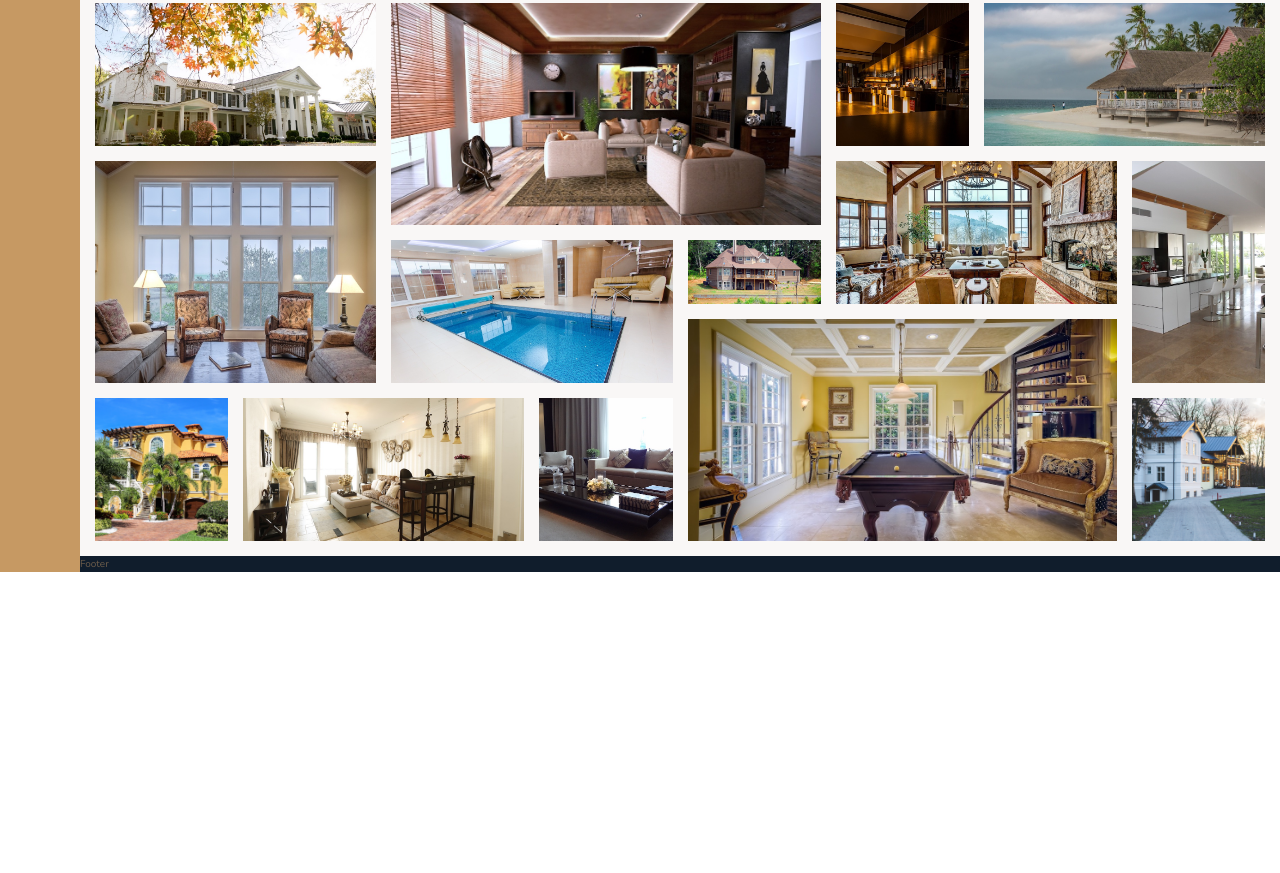
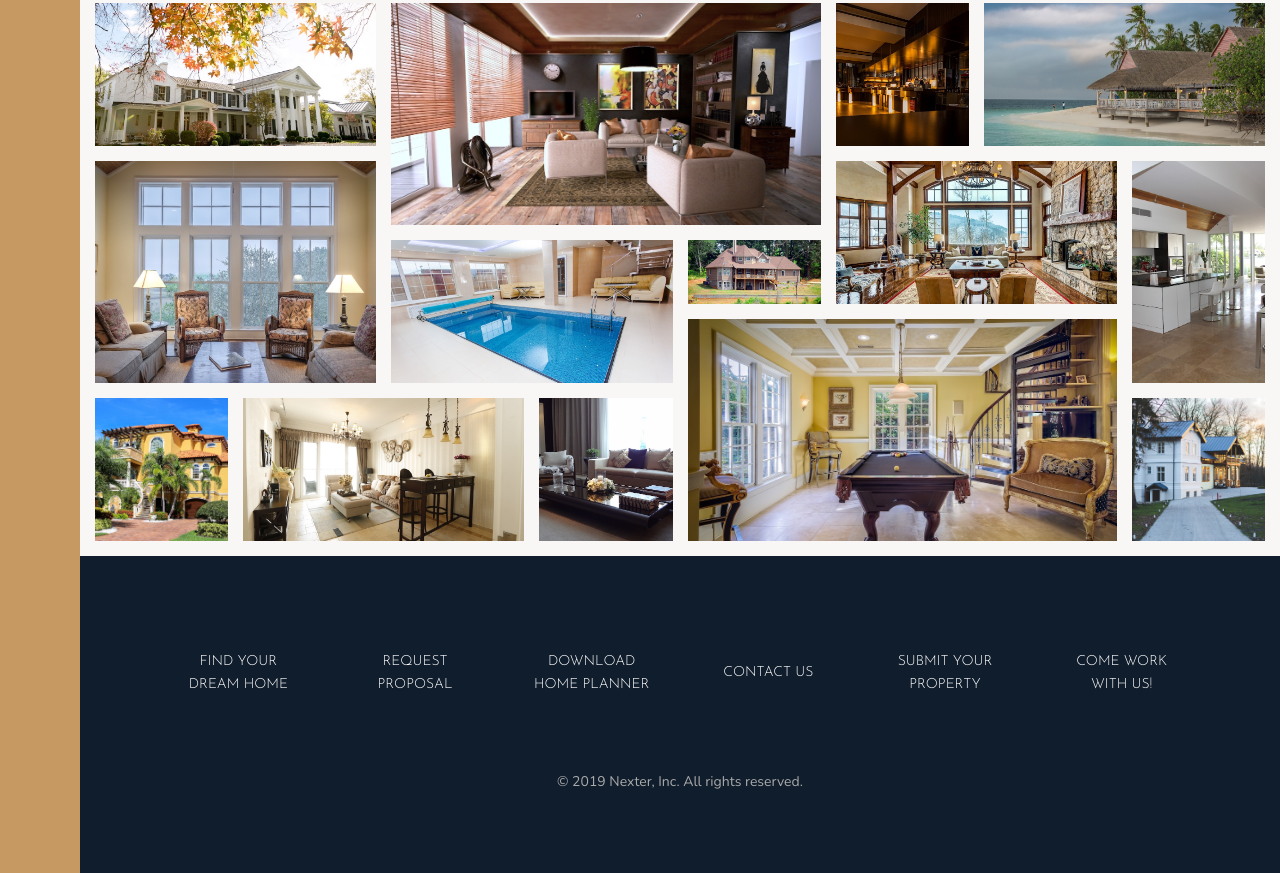
Before and after one commit to 5A58/Nexter, a website: page index.html in a window 1280 px wide. Shown: the part 3084-3957 px from the top of the page. Before the commit the page ends 3656 px from the top, so only its background shows below. Drawn offline with nearby package versions, Linux system fonts and the light colour scheme.

Commit message:
Add footer

```diff
--- a/index.html
+++ b/index.html
@@ -381,7 +381,17 @@
     </section>
 
     <footer class="footer">
-        Footer
+        <ul class="nav">
+            <li class="nav__item"><a href="#" class="nav__link">Find your dream home</a></li>
+            <li class="nav__item"><a href="#" class="nav__link">Request proposal</a></li>
+            <li class="nav__item"><a href="#" class="nav__link">Download home planner</a></li>
+            <li class="nav__item"><a href="#" class="nav__link">Contact us</a></li>
+            <li class="nav__item"><a href="#" class="nav__link">Submit your property</a></li>
+            <li class="nav__item"><a href="#" class="nav__link">Come work with us!</a></li>
+        </ul>
+        <p class="copyright">
+            &copy; 2019 Nexter, Inc. All rights reserved.
+        </p>
     </footer>
 
 </body>
--- a/sass/_footer.scss
+++ b/sass/_footer.scss
@@ -1,4 +1,44 @@
 .footer {
     background-color: $color-secondary;
     grid-column: full-start / full-end;
+
+    padding: 8rem;
 }
+
+.nav {
+    list-style: none;
+
+    display: grid;
+    grid-template-columns: repeat(auto-fit, minmax(15rem, 1fr));
+    grid-gap: 2rem;
+    align-items: center;
+
+    &__link:link,
+    &__link:visited {
+        font-size: 1.4rem;
+        color: #fff;
+        text-decoration: none;
+        font-family: $font-display;
+        text-transform: uppercase;
+        text-align: center;
+        padding: 1.5rem;
+        display: block;
+        transition: all .2s;
+    }
+
+    &__link:hover,
+    &__link:active {
+        background-color: rgba(#fff, .05);
+        transform: translateY(-3px);
+    }
+}
+
+.copyright {
+    font-size: 1.4rem;
+    color: $color-gray-light-2;
+    margin-top: 6rem;
+    margin-right: auto;
+    margin-left: auto;
+    text-align: center;
+    width: 70%;
+}
```
Also changed, not shown: css/style.css.
